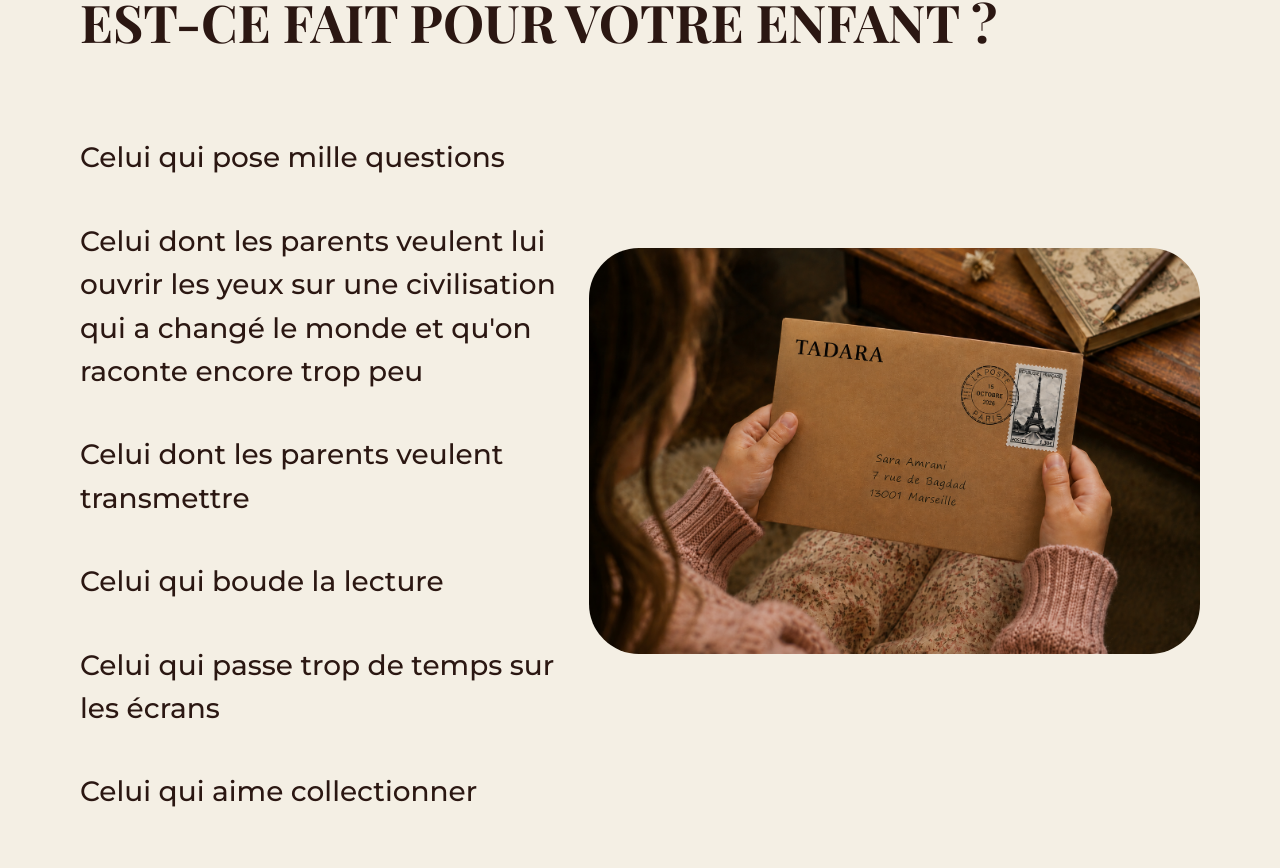
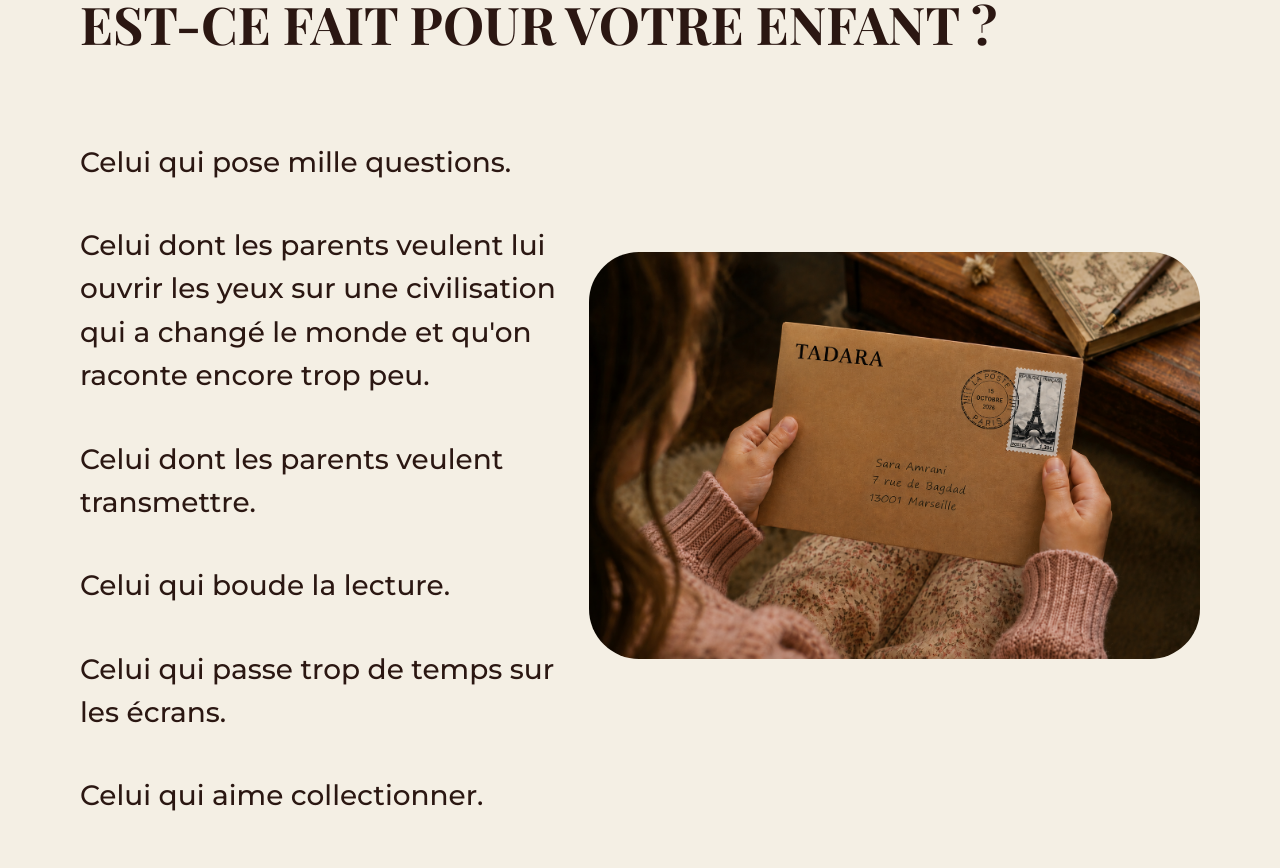
Before and after one commit to SniOpy/funooni, a React (Vite) app in the folder apps/tadara-landing/: page / in a window 1280 px wide. Shown: the part 4197-5065 px from the top of the page. Built offline with nearby package versions, Linux system fonts and the light colour scheme; no server answers.

Commit message:
💄 Adding punctuation and correcting titles

```diff
--- a/apps/tadara-landing/src/sections/more-letter/MoreLetter.jsx
+++ b/apps/tadara-landing/src/sections/more-letter/MoreLetter.jsx
@@ -64,12 +64,12 @@ const MoreLetterSectionStyled = styled.section`
 
 
   .moreletter-title {
-    font-size: ${typography.sizes['4xl']};
+    font-size: clamp(2rem, 4.6vw, 3.25rem);
     text-transform: uppercase;
     font-weight: ${typography.weights.bold};
     color: ${colors.text.primary};
     font-family: ${typography.fonts.heading};
-    line-height: ${typography.lineHeights.heading};
+    line-height: 1.1;
     margin: 0;
   }
 
--- a/apps/tadara-landing/src/sections/questions/Questions.jsx
+++ b/apps/tadara-landing/src/sections/questions/Questions.jsx
@@ -6,7 +6,7 @@ function Questions() {
   return (
     <QuestionsSectionStyled>
       <QuestionsTitleStyled>
-        <h1>Des questions ? on vous répond !</h1>
+        <h1>Des questions ? <br className="questions-title-break" />on vous répond !</h1>
       </QuestionsTitleStyled>
 
       <QuestiosContentStyled>
@@ -63,6 +63,16 @@ const QuestionsTitleStyled = styled.div`
     h1 {
       margin: 0;
       font-size: clamp(2rem, 4.6vw, 3.25rem);
+    }
+
+    .questions-title-break {
+      display: none;
+    }
+
+    @media (max-width: ${tadaraTheme.breakpoints.tablet}) {
+      .questions-title-break {
+        display: block;
+      }
     }
     `
 const QuestiosContentStyled = styled.div`
--- a/apps/tadara-landing/src/sections/reasons/Reasons.jsx
+++ b/apps/tadara-landing/src/sections/reasons/Reasons.jsx
@@ -12,16 +12,16 @@ function Reasons() {
       <ReasonsContentStyled>
         <ReasonsBulletsStyled>
           <ul className="reasons-bullet-list">
-            <li>Celui qui pose mille questions</li>
+            <li>Celui qui pose mille questions.</li>
             <li>
               Celui dont les parents veulent lui ouvrir les yeux
               sur une civilisation qui a changé le monde et
-              qu'on raconte encore trop peu
+              qu'on raconte encore trop peu.
             </li>
-            <li>Celui dont les parents veulent transmettre</li>
-            <li>Celui qui boude la lecture</li>
-            <li>Celui qui passe trop de temps sur les écrans</li>
-            <li>Celui qui aime collectionner</li>
+            <li>Celui dont les parents veulent transmettre.</li>
+            <li>Celui qui boude la lecture.</li>
+            <li>Celui qui passe trop de temps sur les écrans.</li>
+            <li>Celui qui aime collectionner.</li>
           </ul>
         </ReasonsBulletsStyled>
         <ReasonsImageStyled>
@@ -40,12 +40,12 @@ const ReasonsSectionStyled = styled.section`
   background-color: ${colors.background.cream};
 
   .reasons-title {
-    font-size: ${typography.sizes['4xl']};
+    font-size: clamp(2rem, 4.6vw, 3.25rem);
     text-transform: uppercase;
     font-weight: ${typography.weights.bold};
     color: ${colors.text.primary};
     font-family: ${typography.fonts.heading};
-    line-height: ${typography.lineHeights.heading};
+    line-height: 1.1;
     margin: 0;
   }
 
--- a/apps/tadara-landing/src/sections/whystart/WhyStart.jsx
+++ b/apps/tadara-landing/src/sections/whystart/WhyStart.jsx
@@ -12,11 +12,11 @@ function WhyStart() {
         <WhyStartContentItemStyled>
           <img src="/images/whystart/why-start.jpg" alt="why-start-1" width={800} height={600}/>
           <ul>
-            <li>Parce qu'ils cherchent une alternative aux écrans</li>
+            <li>Parce qu'ils cherchent une alternative aux écrans.</li>
             <li>Parce qu'ils veulent nourrir la curiosité de leur enfant.</li>
             <li>Parce qu'ils aiment les beaux objets.</li>
             <li>Parce qu'ils cherchent une manière simple de
-            transmettre</li>
+            transmettre.</li>
             <li>Parce qu'ils savent que certaines histoires méritent
             d'être racontées.</li>
           </ul>
```
